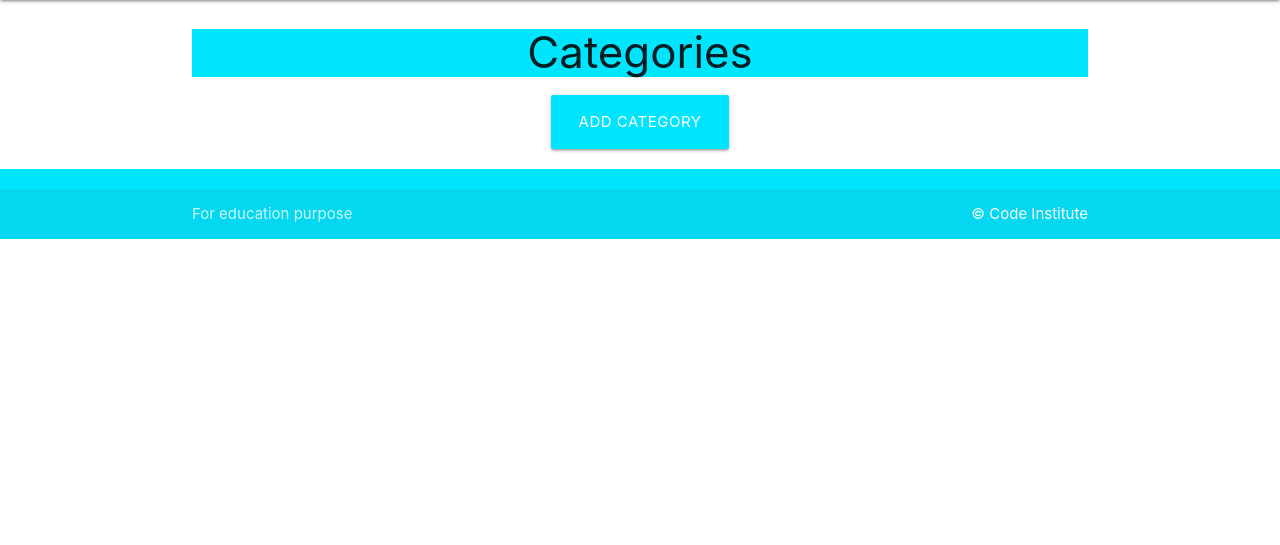
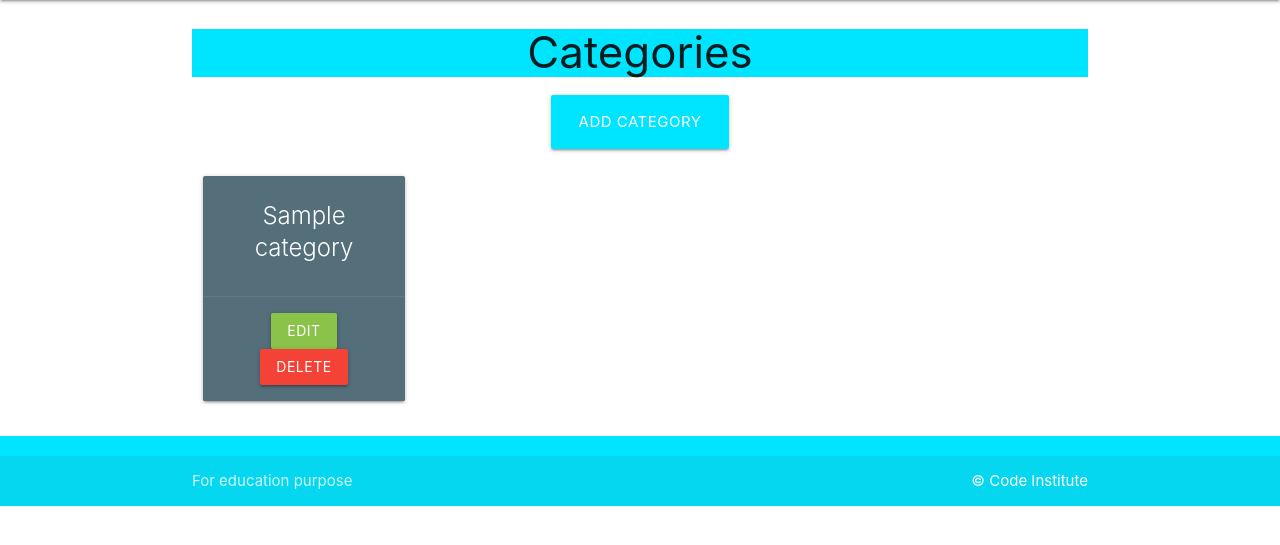
Before and after one commit to Natalitta/task-manager-app, a Flask app: page /categories in a window 1280 px wide. Shown: the part 64-609 px from the top of the page. Run offline with Flask 3, Linux system fonts and the light colour scheme; tables that the repository leaves empty hold one stand-in row (values such as "Sample post").

Commit message:
Add cards and buttons to edit and delete

```diff
--- a/taskmanager/routes.py
+++ b/taskmanager/routes.py
@@ -10,14 +10,15 @@ def home():
 
 @app.route("/categories")
 def categories():
-    return render_template("categories.html")
+    categories = list(Category.query.order_by(Category.category_name).all())
+    return render_template("categories.html", categories=categories)
 
 
 @app.route("/add_category", methods=["GET", "POST"])
 def add_category():
     if request.method == "POST":
         category = Category(category_name=request.form.get("category_name"))
-        db.session.add()
+        db.session.add(category)
         db.session.commit()
         return redirect(url_for("categories"))
     return render_template("add_category.html")
--- a/taskmanager/templates/add_category.html
+++ b/taskmanager/templates/add_category.html
@@ -8,15 +8,14 @@
             <!--Category name-->
             <div class="row">
                 <div class="input-field col s12">
-                    <input id="category_name" name="category_name" type="text"
-                    minlength="3" maxlength="25" class="validate" required>
+                    <input id="category_name" name="category_name" type="text" minlength="3" maxlength="25" class="validate" required>
                     <label for="category_name">Category Name</label>
                 </div>
             </div>
             <!--Submit button-->
             <div class="row">
                 <div class="col s12 center-align>
-                    <button type="submit">
+                    <button type="submit" class="btn-large">
                         Add category
                     </button>
                 </div>
--- a/taskmanager/templates/categories.html
+++ b/taskmanager/templates/categories.html
@@ -11,4 +11,20 @@
         </div>
     </div>
 
+    <div class="row">
+        {% for category in categories %}
+        <div class="col s12 m6 l3">
+            <div class="card blue-grey darken-1 center-align">
+                <div class="card-content white-text">
+                    <span class="card-title">{{ category.category_name }}</span>
+                </div>
+                <div class="card-action">
+                    <a href="#" class="btn light-green">Edit</a>
+                    <a href="#" class="btn red">Delete</a>
+                </div>
+            </div>
+        </div>
+        {% endfor %}
+    </div>
+
 {% endblock %}
```
Lines whose indentation alone changed are shown as unchanged.
